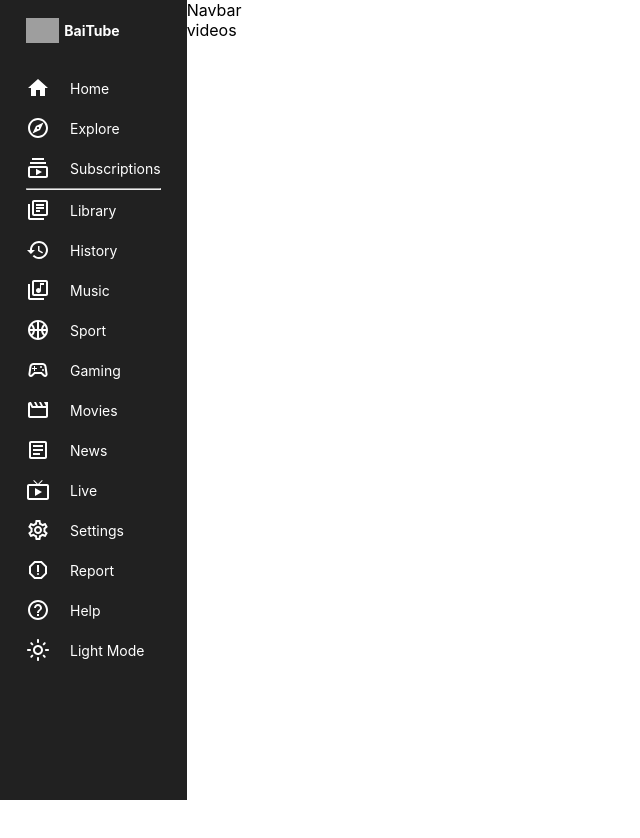
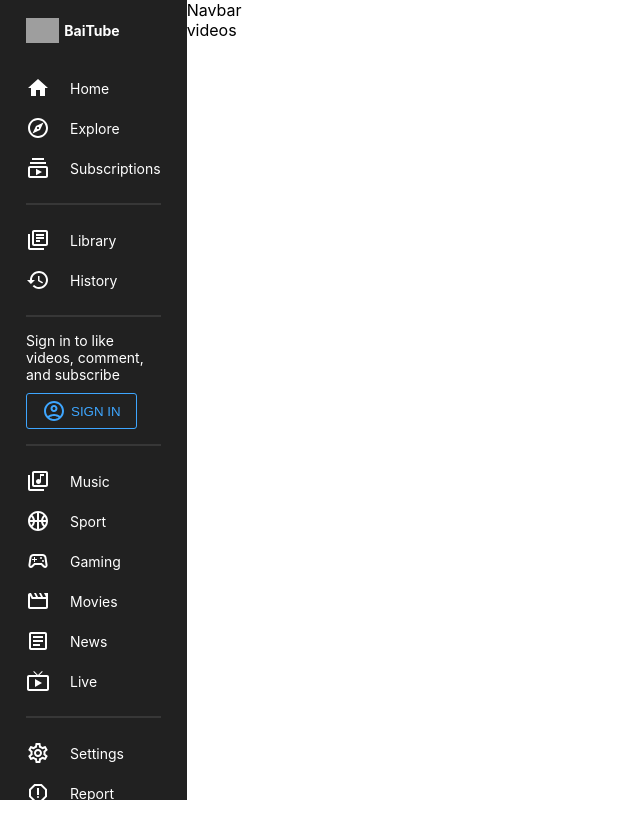
Before and after one commit to stivex001/youtube_clone, a React (Vite) app: page / in a window 1280 px wide. Shown: the top 838 px of the page, without its empty margins (0-640 px from the left). Before the commit the page ends 800 px from the top, so only its background shows below. Built offline with nearby package versions, Linux system fonts and the light colour scheme; grey boxes are pictures that could not be loaded.

Commit message:
feat: added stylings to the buttons

```diff
--- a/src/components/menu/Menu.tsx
+++ b/src/components/menu/Menu.tsx
@@ -1,6 +1,7 @@
 import styled from "styled-components";
 import youtube from "../../assets/Group.png";
 import {
+  AccountCircleOutlined,
   ArticleOutlined,
   ExploreOutlined,
   HelpOutlineOutlined,
@@ -18,7 +19,6 @@ import {
   SubscriptionsOutlined,
 } from "@mui/icons-material";
 import Links from "../Navbar/Links";
-
 
 const Container = styled.div`
   flex: 1;
@@ -40,6 +40,24 @@ const Logo = styled.div`
 const Img = styled.img`
   height: 25px;
 `;
+const Hr = styled.hr`
+  margin: 15px 0px;
+  border: 0.5px solid #373737;
+`;
+const Login = styled.div``;
+const Button = styled.button`
+  padding: 5px 15px;
+  background-color: transparent;
+  border: 1px solid #3ea6ff;
+  color: #3ea6ff;
+  border-radius: 3px;
+  font-weight: 500;
+  margin-top: 10px;
+  cursor: pointer;
+  display: flex;
+  align-items: center;
+  gap: 5px;
+`;
 
 // type Props = {};
 
@@ -56,15 +74,24 @@ const Menu = () => {
         <Links icons={<Home />} title="Home" />
         <Links icons={<ExploreOutlined />} title="Explore" />
         <Links icons={<SubscriptionsOutlined />} title="Subscriptions" />
-        <hr />
+        <Hr />
         <Links icons={<LibraryBooksOutlined />} title="Library" />
         <Links icons={<HistoryOutlined />} title="History" />
+        <Hr />
+        <Login>
+          Sign in to like videos, comment, and subscribe
+          <Button>
+            <AccountCircleOutlined /> SIGN IN
+          </Button>
+        </Login>
+        <Hr />
         <Links icons={<LibraryMusicOutlined />} title="Music" />
         <Links icons={<SportsBasketballOutlined />} title="Sport" />
         <Links icons={<SportsEsportsOutlined />} title="Gaming" />
         <Links icons={<MovieOutlined />} title="Movies" />
         <Links icons={<ArticleOutlined />} title="News" />
         <Links icons={<LiveTvOutlined />} title="Live" />
+        <Hr />
         <Links icons={<SettingsOutlined />} title="Settings" />
         <Links icons={<ReportOutlined />} title="Report" />
         <Links icons={<HelpOutlineOutlined />} title="Help" />
```
